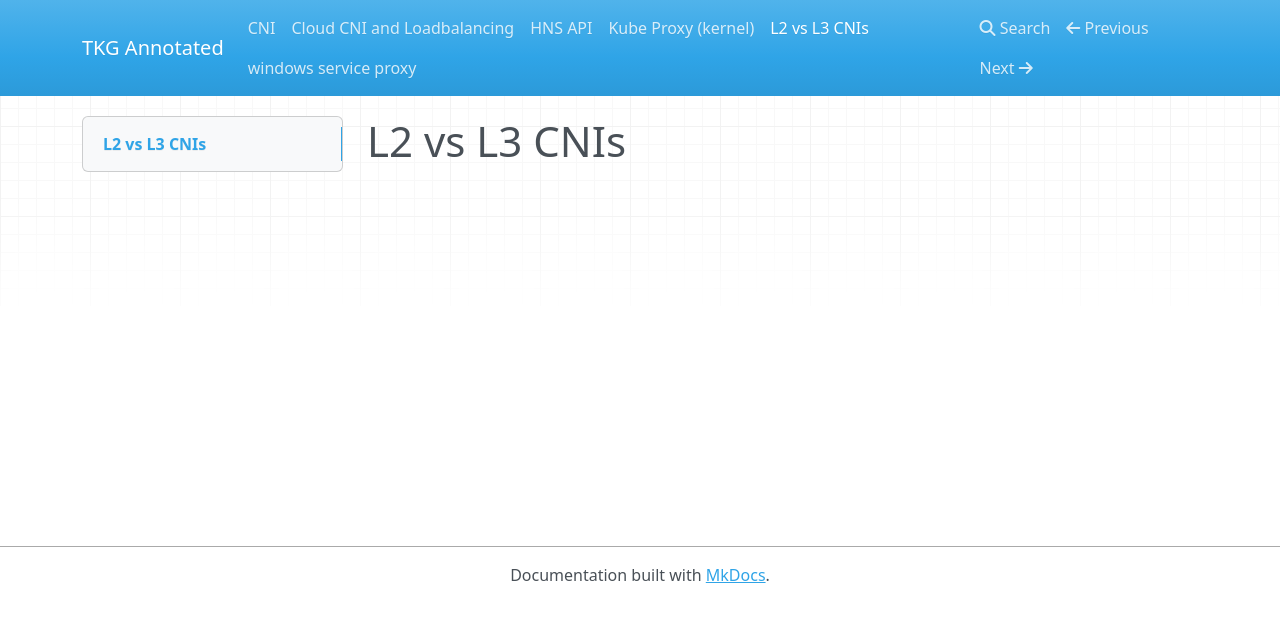
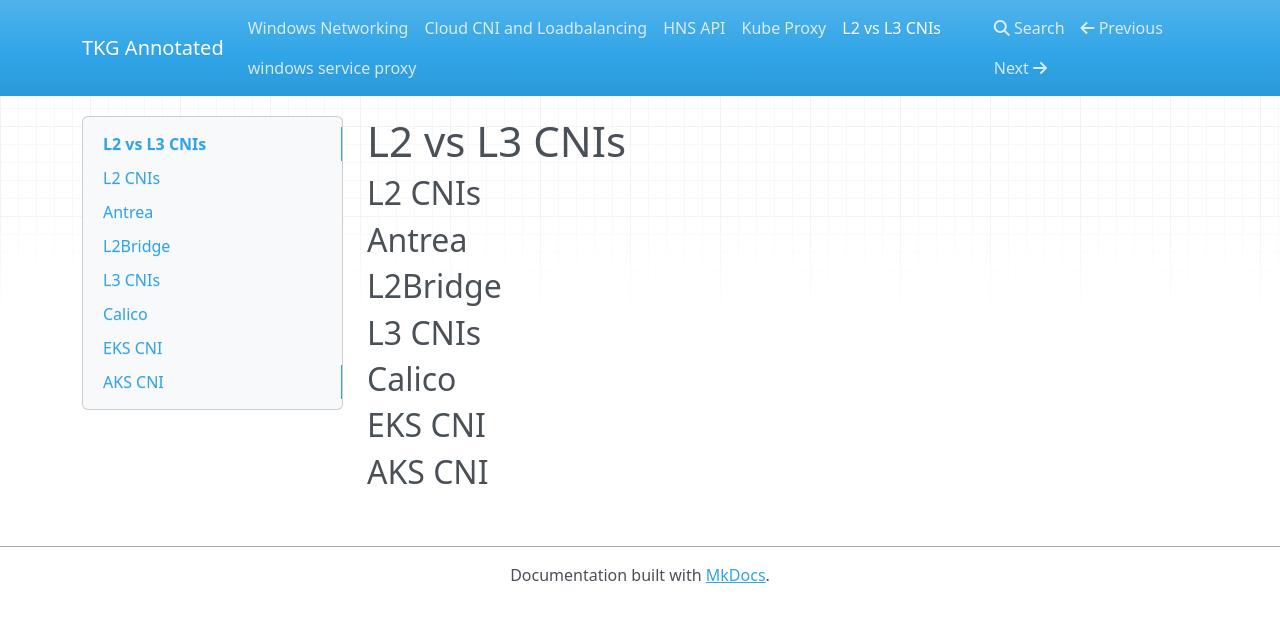
Before and after one commit to aroradaman/windows-networking, an MkDocs documentation site: the page built from docs/l2vsl3.md, in a window 1280 px wide. Shown: the top 622 px of the page. Built offline with MkDocs 1.6.1, drawn with Linux system fonts in a browser that asks for light colours; nearby versions of some CDN libraries.

Commit message:
added more details

```diff
--- a/docs/index.md
+++ b/docs/index.md
@@ -1 +1,9 @@
-# CNI
+# Windows Networking
+
+## CNI
+
+## Kube Proxy
+
+## HostNetworking
+
+## Host Process containers
--- a/docs/kube-proxy.md
+++ b/docs/kube-proxy.md
@@ -1 +1,5 @@
-# Kube Proxy (kernel)
+# Kube Proxy
+
+## in-tree implementation
+
+## Windows Service Proxy impl
--- a/docs/l2vsl3.md
+++ b/docs/l2vsl3.md
@@ -1 +1,16 @@
 # L2 vs L3 CNIs
+
+
+## L2 CNIs
+
+## Antrea
+
+## L2Bridge
+
+## L3 CNIs
+
+## Calico
+
+## EKS CNI
+
+## AKS CNI
```
